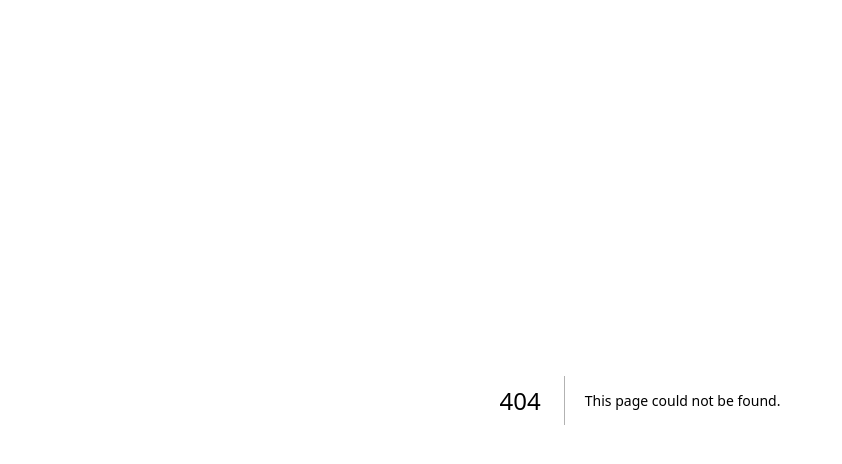
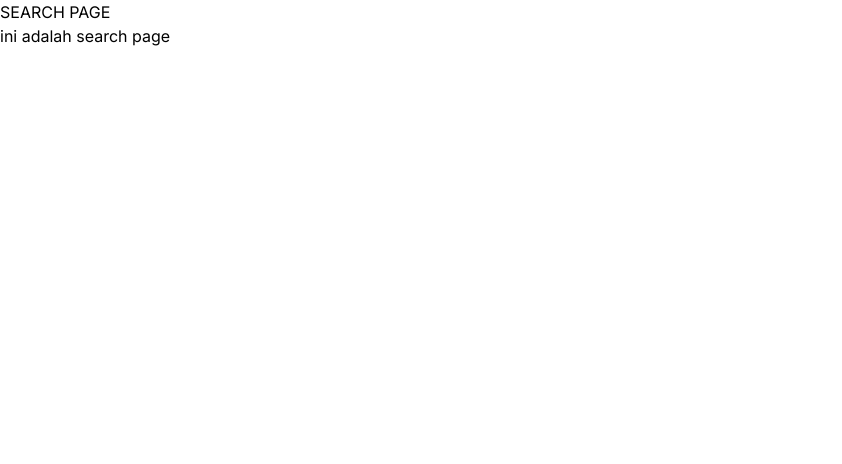
Before and after one commit to Nouthemoran/Anime-List, a Next.js app: page /search in a window 1280 px wide. Before the commit this address had no page. Shown: the top 464 px of the page, without its empty margins (0-842 px from the left). Built offline with nearby package versions, Linux system fonts and the light colour scheme.

Commit message:
search page

```diff
--- /dev/null
+++ b/src/app/search/page.js
@@ -0,0 +1,11 @@
+const Page = () => {
+    return (
+        <>
+            <h1>SEARCH PAGE</h1>
+            <p>ini adalah search page</p>
+        </>
+    )
+
+}
+
+export default Page
```
